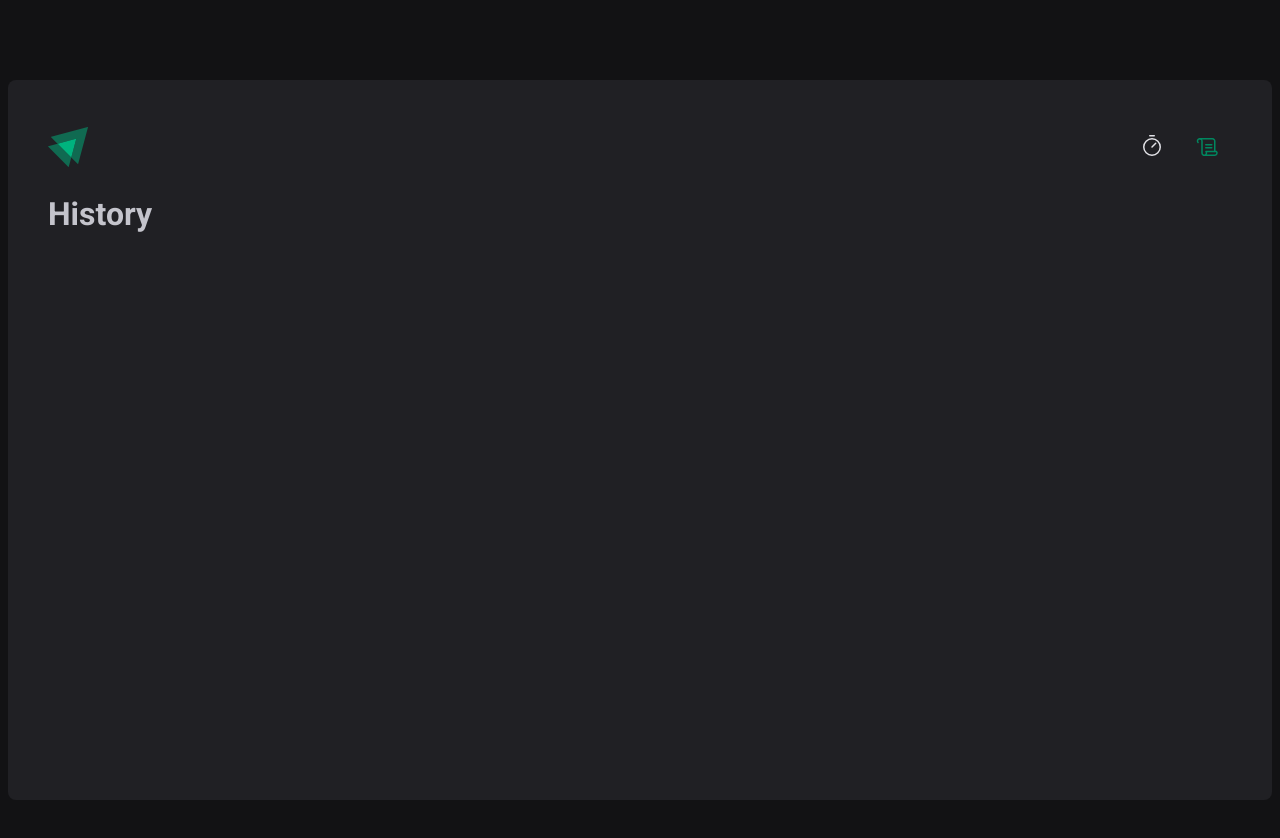
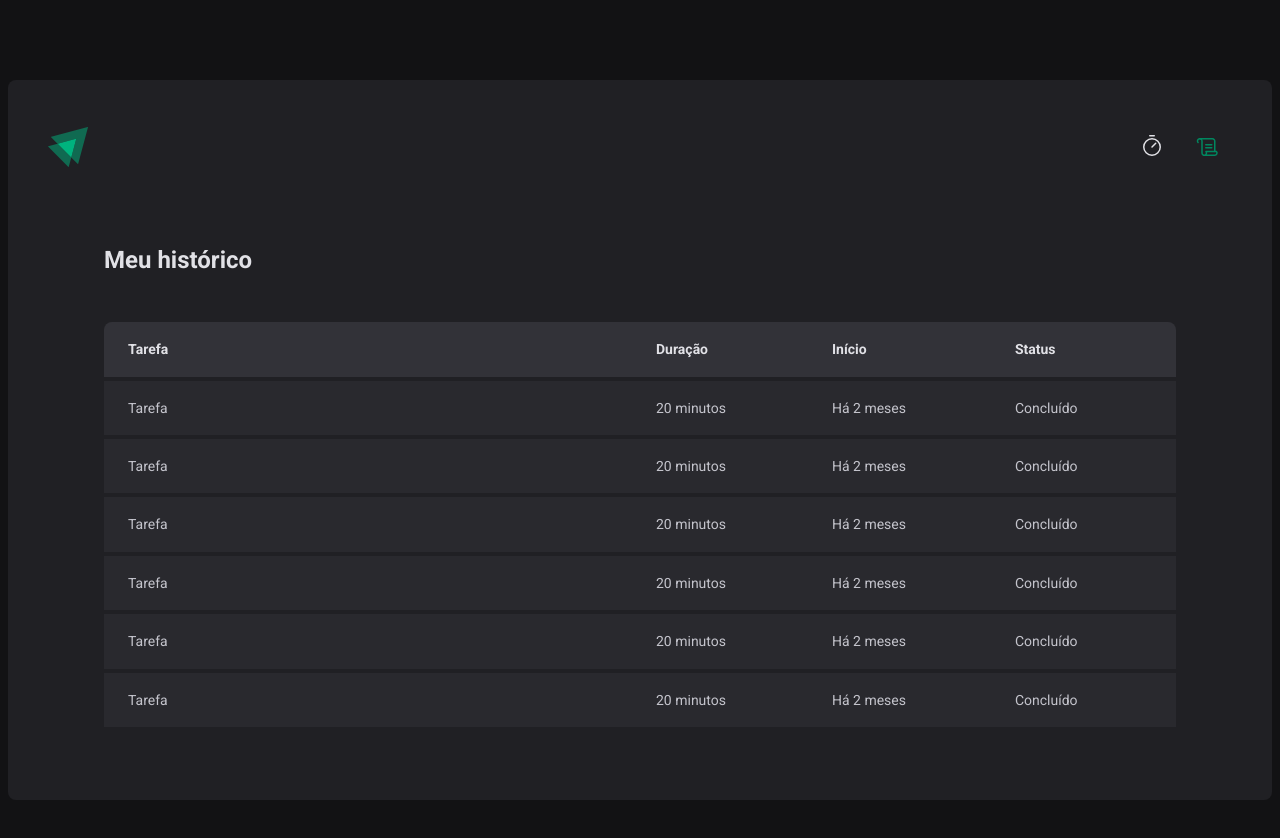
Before and after one commit to TheHumphrey/timer, a React (Vite) app: page /history in a window 1280 px wide. Shown: the top 838 px of the page. Built offline with nearby package versions, Linux system fonts and the light colour scheme.

Commit message:
feat: created history and history table

```diff
--- /dev/null
+++ b/src/pages/History/History.styles.ts
@@ -0,0 +1,61 @@
+import styled from 'styled-components'
+
+export const HistoryContainer = styled.main`
+  flex: 1;
+  padding: 3.5rem;
+  display: flex;
+  flex-direction: column;
+
+  h1 {
+    font-size: 1.5rem;
+    color: ${({ theme }) => theme['gray-100']};
+  }
+`
+
+export const HistoryList = styled.div`
+  flex: 1;
+  overflow: auto;
+  margin-top: 2rem;
+
+  table {
+    width: 100%;
+    border-collapse: collapse;
+    min-width: 600px;
+
+    th {
+      background-color: ${({ theme }) => theme['gray-600']};
+      padding: 1rem;
+      text-align: left;
+      color: ${({ theme }) => theme['gray-100']};
+      font-size: 0.875rem;
+      line-height: 1.6;
+
+      &:first-child {
+        border-top-left-radius: 8px;
+        padding-left: 1.5rem;
+      }
+
+      &:last-child {
+        border-top-right-radius: 8px;
+        padding-right: 1.5rem;
+      }
+    }
+
+    td {
+      background-color: ${({ theme }) => theme['gray-700']};
+      border-top: 4px solid ${({ theme }) => theme['gray-800']};
+      padding: 1rem;
+      font-size: 0.875rem;
+      line-height: 1.6;
+
+      &:first-child {
+        width: 50%;
+        padding-left: 1.5rem;
+      }
+
+      &:last-child {
+        padding-right: 1.5rem;
+      }
+    }
+  }
+`
--- a/src/pages/History/History.tsx
+++ b/src/pages/History/History.tsx
@@ -1,3 +1,61 @@
+import { HistoryContainer, HistoryList } from './History.styles'
+
 export const History = () => {
-  return <h1>History</h1>
+  return (
+    <HistoryContainer>
+      <h1>Meu histórico</h1>
+
+      <HistoryList>
+        <table>
+          <thead>
+            <tr>
+              <th>Tarefa</th>
+              <th>Duração</th>
+              <th>Início</th>
+              <th>Status</th>
+            </tr>
+          </thead>
+
+          <tbody>
+            <tr>
+              <td>Tarefa</td>
+              <td>20 minutos</td>
+              <td>Há 2 meses</td>
+              <td>Concluído</td>
+            </tr>
+            <tr>
+              <td>Tarefa</td>
+              <td>20 minutos</td>
+              <td>Há 2 meses</td>
+              <td>Concluído</td>
+            </tr>
+            <tr>
+              <td>Tarefa</td>
+              <td>20 minutos</td>
+              <td>Há 2 meses</td>
+              <td>Concluído</td>
+            </tr>
+            <tr>
+              <td>Tarefa</td>
+              <td>20 minutos</td>
+              <td>Há 2 meses</td>
+              <td>Concluído</td>
+            </tr>
+            <tr>
+              <td>Tarefa</td>
+              <td>20 minutos</td>
+              <td>Há 2 meses</td>
+              <td>Concluído</td>
+            </tr>
+            <tr>
+              <td>Tarefa</td>
+              <td>20 minutos</td>
+              <td>Há 2 meses</td>
+              <td>Concluído</td>
+            </tr>
+          </tbody>
+        </table>
+      </HistoryList>
+    </HistoryContainer>
+  )
 }
```
